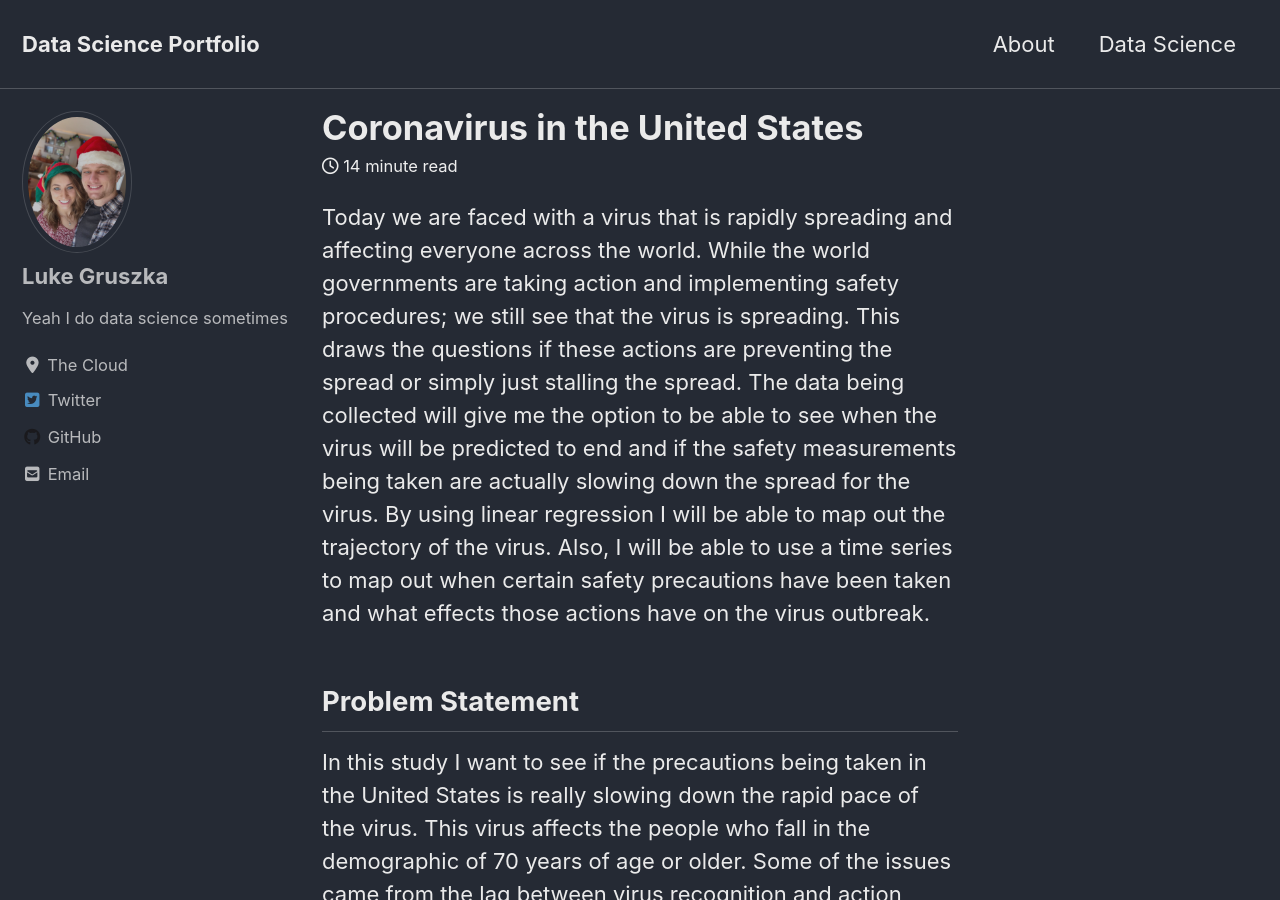
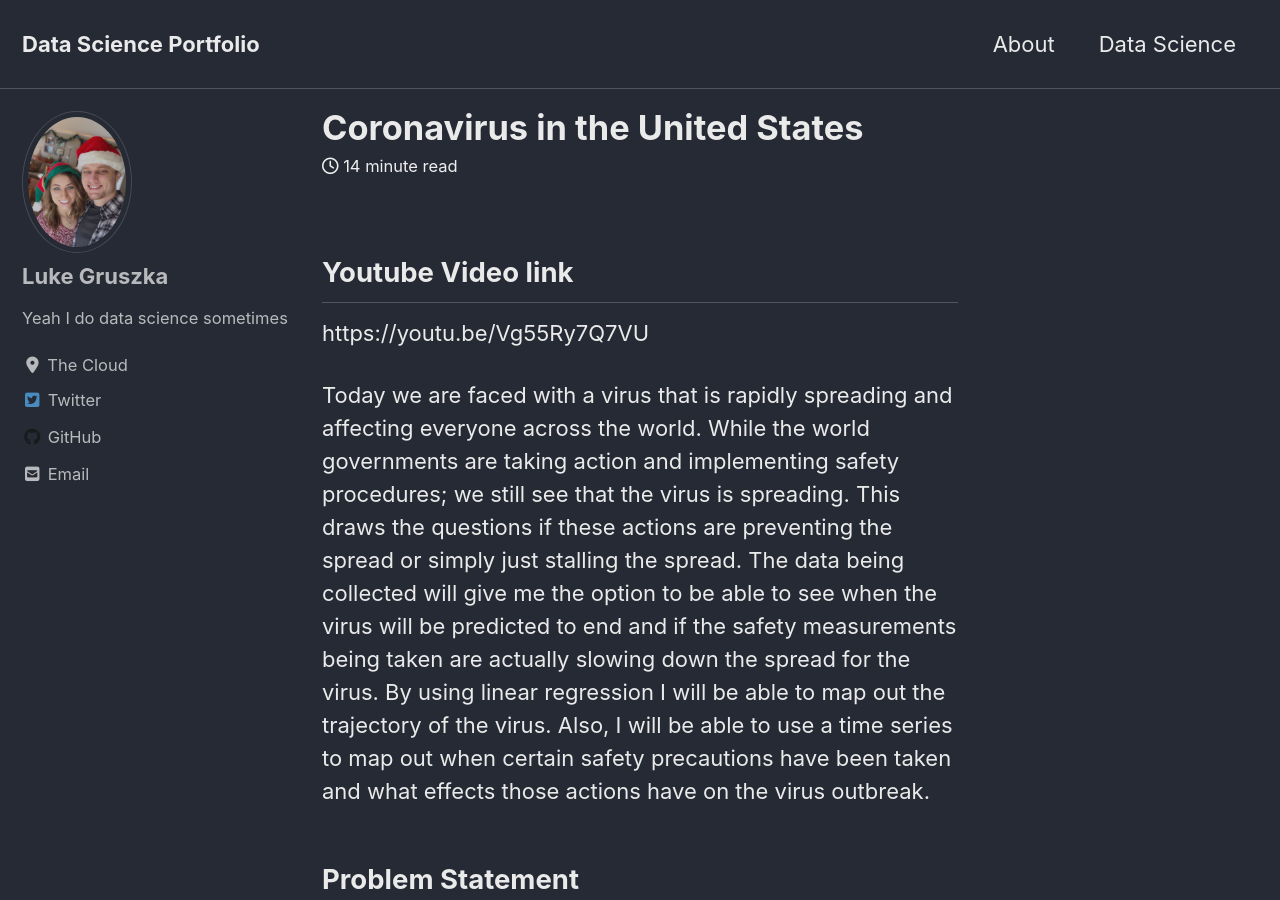
Before and after one commit to SudoZyphr/sudozyphr.github.io, a Jekyll site: the page built from _posts/2020-04-01-covid19.md, in a window 1280 px wide and 900 px high. Built offline with Jekyll 4.4.1, drawn with Linux system fonts in a browser that asks for light colours; cached includes are drawn as plain includes; nearby versions of some CDN libraries.

Commit message:
adding youtube link to cornona project

```diff
--- a/_posts/2020-04-01-covid19.md
+++ b/_posts/2020-04-01-covid19.md
@@ -4,6 +4,9 @@ date: 2020-03-30
 tags: [data science, random forest, prediction]
 excerpt: Data Science, Random Forest
 ---
+## Youtube Video link
+https://youtu.be/Vg55Ry7Q7VU
+
 
 Today we are faced with a virus that is rapidly spreading and affecting everyone across the world. While the world governments are taking action and implementing safety procedures; we still see that the virus is spreading. This draws the questions if these actions are preventing the spread or simply just stalling the spread. The data being collected will give me the option to be able to see when the virus will be predicted to end and if the safety measurements being taken are actually slowing down the spread for the virus. By using linear regression I will be able to map out the trajectory of the virus. Also, I will be able to use a time series to map out when certain safety precautions have been taken and what effects those actions have on the virus outbreak.
 
```
